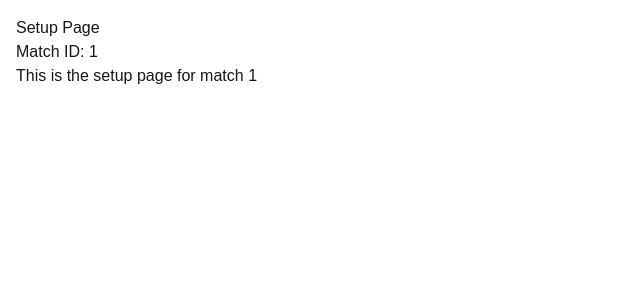
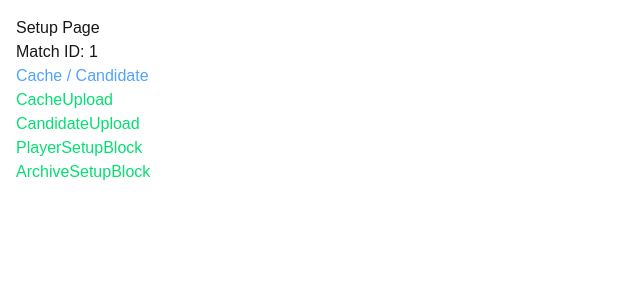
Before and after one commit to joewang0430/rever-c, a Next.js app in the folder client/: page /setup/1 in a window 1280 px wide. Shown: the top 300 px of the page, without its empty margins (0-640 px from the left). Built offline with nearby package versions, Linux system fonts and the light colour scheme.

Commit message:
initialized the block component at frontend for 3 modes

```diff
--- a/client/src/app/page.tsx
+++ b/client/src/app/page.tsx
@@ -1,7 +1,7 @@
 // Home Page
 
 import StartButton from "@/components/home/StartButton";
-import CasheCardHome from "@/components/home/CasheCardHome";
+import CasheBlockHome from '@/components/home/CacheBlockHome';
 
 export default function HomePage() {
   return(
@@ -9,7 +9,7 @@ export default function HomePage() {
       <h1>Welcome to the Game!</h1>
       <p>Click the button below to start a new game.</p>
       <StartButton />
-      <CasheCardHome />
+      <CasheBlockHome />
     </main>
   );
 }
--- a/client/src/app/setup/[matchId]/page.tsx
+++ b/client/src/app/setup/[matchId]/page.tsx
@@ -1,4 +1,8 @@
 // src/app/setup/[matchId]/page.tsx
+import CustomSetupBlock from "@/components/setup/CustomSetupBlock";
+import ArchiveSetupBlock from "@/components/setup/ArchiveSetupBlock";
+import PlayerSetupBlock from "@/components/setup/PlayerSetupBlock";
+
 
 interface PageProps {
   params: { matchId: string }
@@ -12,7 +16,9 @@ export default async function SetupPage({ params }: PageProps) {
         <main className="flex flex-col p-4">
             <h1>Setup Page</h1>
             <p>Match ID: {matchId}</p>
-            <p>This is the setup page for match {matchId}</p>
+            <CustomSetupBlock />
+            <PlayerSetupBlock />
+            <ArchiveSetupBlock />
         </main>
     )
 }
--- /dev/null
+++ b/client/src/components/home/CacheBlockHome.tsx
@@ -0,0 +1,12 @@
+import CacheUpload from "../setup/ui/CacheUpload";
+
+const CacheBlockHome = () => {
+  return (
+    <div>
+      <h2 className="text-green-400">CacheBlockHome</h2>
+      <CacheUpload />
+    </div>
+  );
+}
+
+export default CacheBlockHome;
--- a/client/src/components/home/CasheCardHome.tsx
+++ /dev/null
@@ -1,12 +0,0 @@
-import CacheUpload from "../setup/ui/CacheUpload";
-
-const CasheCardHome = () => {
-  return (
-    <div>
-      <h2>Cashe Card Home</h2>
-      <CacheUpload />
-    </div>
-  );
-}
-
-export default CasheCardHome;
--- a/client/src/components/home/StartButton.tsx
+++ b/client/src/components/home/StartButton.tsx
@@ -9,7 +9,7 @@ const StartButton = () => {
     const matchId = uuid()           // generate uni matchId for each game
     router.push(`/setup/${matchId}`) // navigate to the setup page with the matchId
   }
-  return <button onClick={start} className="hover:underline">Start a Game</button>
+  return <button onClick={start} className="hover:underline font-bold">Start a Game</button>
 }
 
 export default StartButton
--- /dev/null
+++ b/client/src/components/setup/ArchiveSetupBlock.tsx
@@ -0,0 +1,7 @@
+const ArchiveSetupBlock = () => {
+    return (
+        <div className="text-green-400">ArchiveSetupBlock</div>
+    );
+}
+
+export default ArchiveSetupBlock;
--- /dev/null
+++ b/client/src/components/setup/CustomSetupBlock.tsx
@@ -0,0 +1,14 @@
+import CacheUpload from "./ui/CacheUpload";
+import CandidateUpload from "./ui/CandidateUpload";
+
+const CustomSetupBlock = () => {
+  return (
+    <div className="text-blue-400">
+      <h2>Cache / Candidate</h2>
+      <CacheUpload />
+      <CandidateUpload />
+    </div>
+  );
+};
+
+export default CustomSetupBlock;
--- /dev/null
+++ b/client/src/components/setup/PlayerSetupBlock.tsx
@@ -0,0 +1,7 @@
+const PlayerSetupBlock = () => {
+    return (
+        <div className="text-green-400">PlayerSetupBlock</div>
+    );
+}
+
+export default PlayerSetupBlock;
--- a/client/src/components/setup/ui/CacheUpload.tsx
+++ b/client/src/components/setup/ui/CacheUpload.tsx
@@ -1,6 +1,6 @@
 const CacheUpload = () => {
   return (
-    <>cache component tbd</>
+    <div className="text-green-400">CacheUpload</div>
   );
 }
 
--- /dev/null
+++ b/client/src/components/setup/ui/CandidateUpload.tsx
@@ -0,0 +1,7 @@
+const CandidateUpload = () => {
+    return (
+        <div className="text-green-400">CandidateUpload</div>
+    );
+}
+
+export default CandidateUpload;
```
